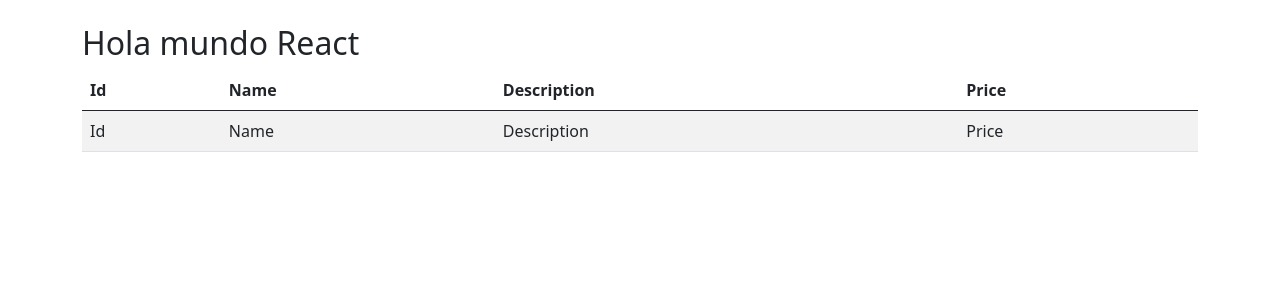
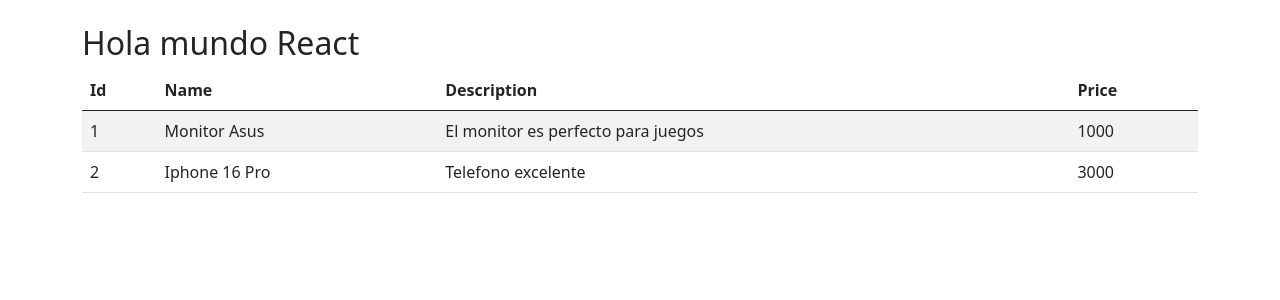
Before and after one commit to Gerardo-Lara-O/SpringBoot, a React (Vite) app in the folder react-products/: page / in a window 1280 px wide. Shown: the top 300 px of the page. Built offline with nearby package versions, Linux system fonts and the light colour scheme.

Commit message:
Agregando componente Table

```diff
--- a/react-products/src/ProductsApp.jsx
+++ b/react-products/src/ProductsApp.jsx
@@ -1,14 +1,36 @@
-// import { useState } from 'react';
+import { useEffect, useState } from 'react';
 
 import PropTypes from "prop-types"
 import { ProductTable } from "./components/ProductTable"
 
-export const ProductsApp = ({title = 'Hola que tal'}) => {
+const initProducts = [{
+    id: 1,
+    name: 'Monitor Asus',
+    description: 'El monitor es perfecto para juegos',
+    price: 1000
+},
+
+{
+    id: 2,
+    name: 'Iphone 16 Pro',
+    description: 'Telefono excelente',
+    price: 3000
+}]
+
+export const ProductsApp = ({ title = 'Hola que tal' }) => {
+
+    const [products, setProducts] = useState([]);
+
+    useEffect(() => {
+        setProducts(initProducts);
+        console.log('cargando la pagina ...')
+    }, []);
+
     return <div className='container my-4'>
         <h2>{title}</h2>
         <div className="row">
             <div className="col">
-                <ProductTable/>
+                <ProductTable products={ products }/>
             </div>
         </div>
     </div>
--- a/react-products/src/components/ProductTable.jsx
+++ b/react-products/src/components/ProductTable.jsx
@@ -1,4 +1,5 @@
-export const ProductTable = ()=> {
+import PropTypes from "prop-types"
+export const ProductTable = ({ products }) => {
     return <table className="table table-hover table-striped">
         <thead>
             <tr>
@@ -9,13 +10,23 @@
             </tr>
         </thead>
         <tbody>
-        <tr>
-            <td>Id</td>
-            <td>Name</td>
-            <td>Description</td>
-            <td>Price</td>
+            {
+                products.map(product => {
+                    return (
+                        <tr key={product.id}>
+                            <td>{product.id}</td>
+                            <td>{product.name}</td>
+                            <td>{product.description}</td>
+                            <td>{product.price}</td>
                         </tr>
+                    )
+                })
+            }
         </tbody>
 
     </table>
 }
+
+ProductTable.propTypes = {
+    products: PropTypes.array.isRequired
+}
```
Lines whose indentation alone changed are shown as unchanged.
